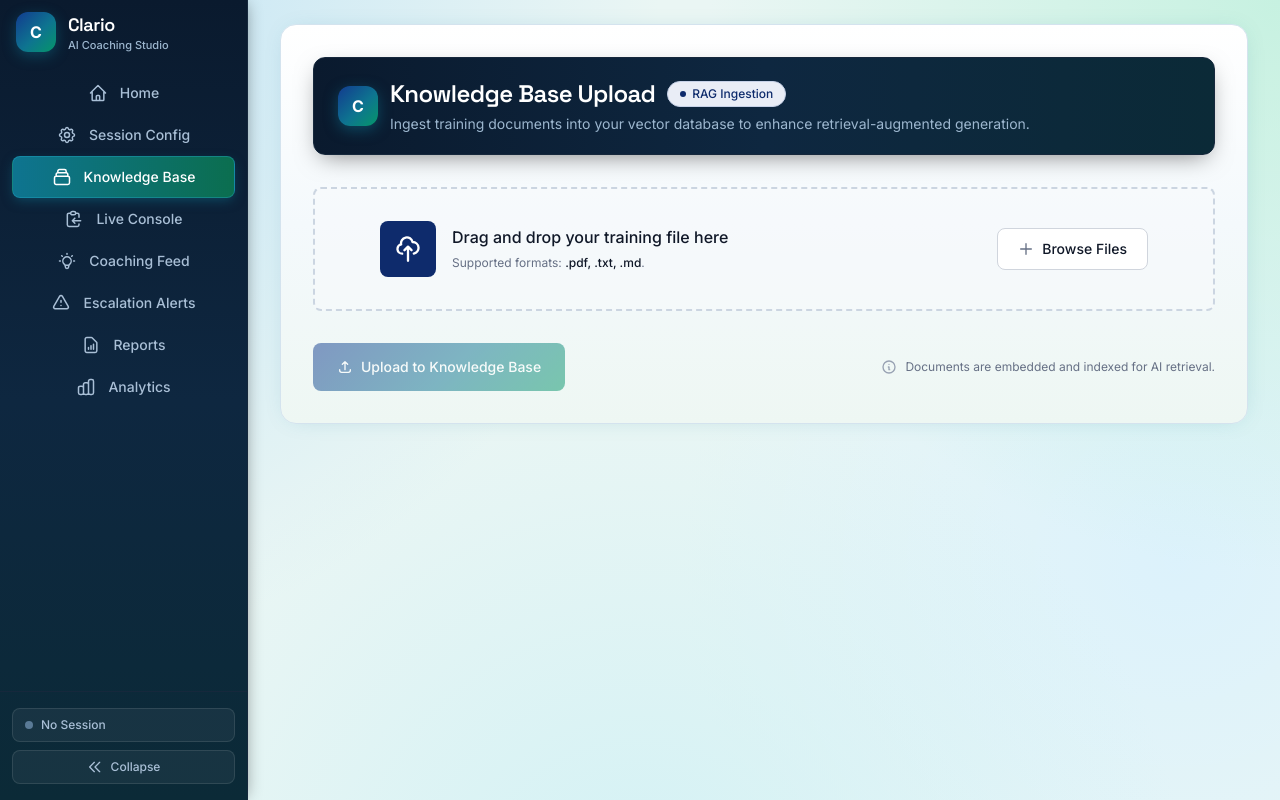
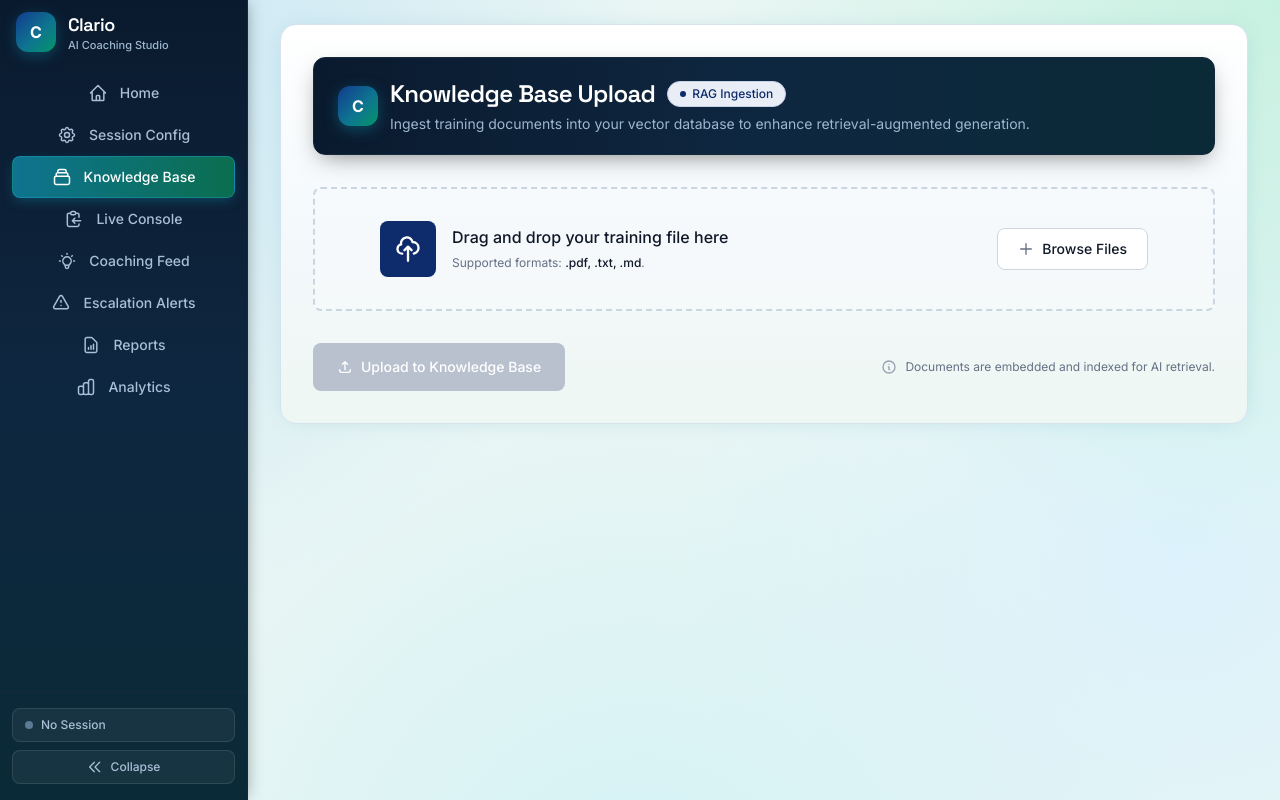
Before and after one commit to JasirAhamed786/Infosys-RAG-Project, a React (Vite) app in the folder frontend/: page /knowledge in a window 1280 px wide. Built offline with nearby package versions, Linux system fonts and the light colour scheme.

Commit message:
fix(upload): increase Upload button contrast/saturation vs disabled state (Fix 3)

```diff
--- a/frontend/src/pages/KnowledgeBaseUpload.tsx
+++ b/frontend/src/pages/KnowledgeBaseUpload.tsx
@@ -222,11 +222,15 @@ return (
 
         {/* Upload Action Bar */}
         <div className="flex flex-col sm:flex-row items-stretch sm:items-center justify-between gap-4 pt-2">
-          <button
+<button
             type="button"
             onClick={onUpload}
             disabled={loading || !state.file}
-className="inline-flex items-center justify-center rounded-lg brand-grad px-6 py-3.5 text-sm font-medium text-white hover:opacity-90 focus:outline-none focus:ring-2 focus:ring-[#0E7490]/40 disabled:opacity-50 disabled:cursor-not-allowed transition-opacity"
+            className={`inline-flex items-center justify-center rounded-lg px-6 py-3.5 text-sm font-medium text-white transition-all ${
+              loading || !state.file
+                ? 'bg-[#B9C1CF] cursor-not-allowed opacity-100'
+                : 'bg-gradient-to-r from-[#0E2B6C] via-[#0E7490] to-[#0F9D8E] shadow-[0_8px_20px_rgba(14,116,144,0.35)] hover:shadow-[0_10px_24px_rgba(14,116,144,0.45)] hover:brightness-110 focus:outline-none focus:ring-2 focus:ring-[#0E7490]/40'
+            }`}
           >
             {loading ? (
               <>
```
